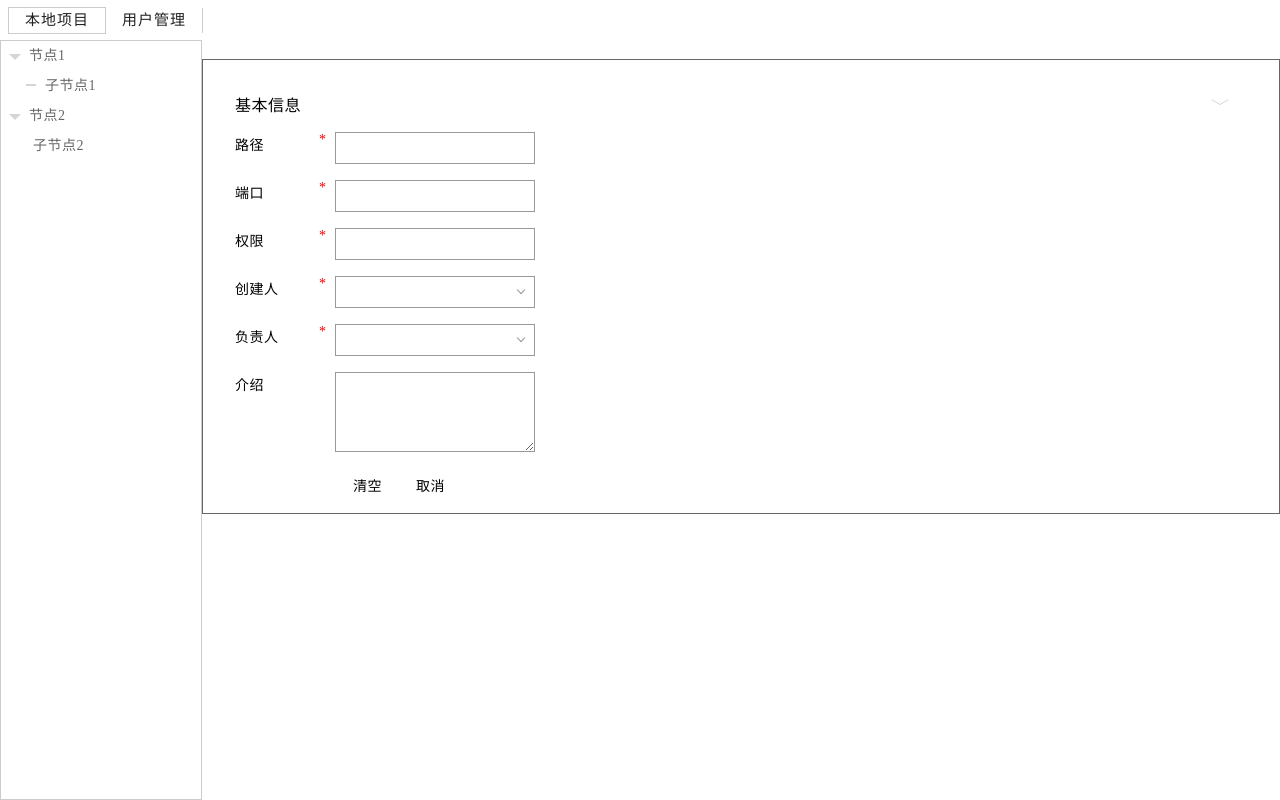
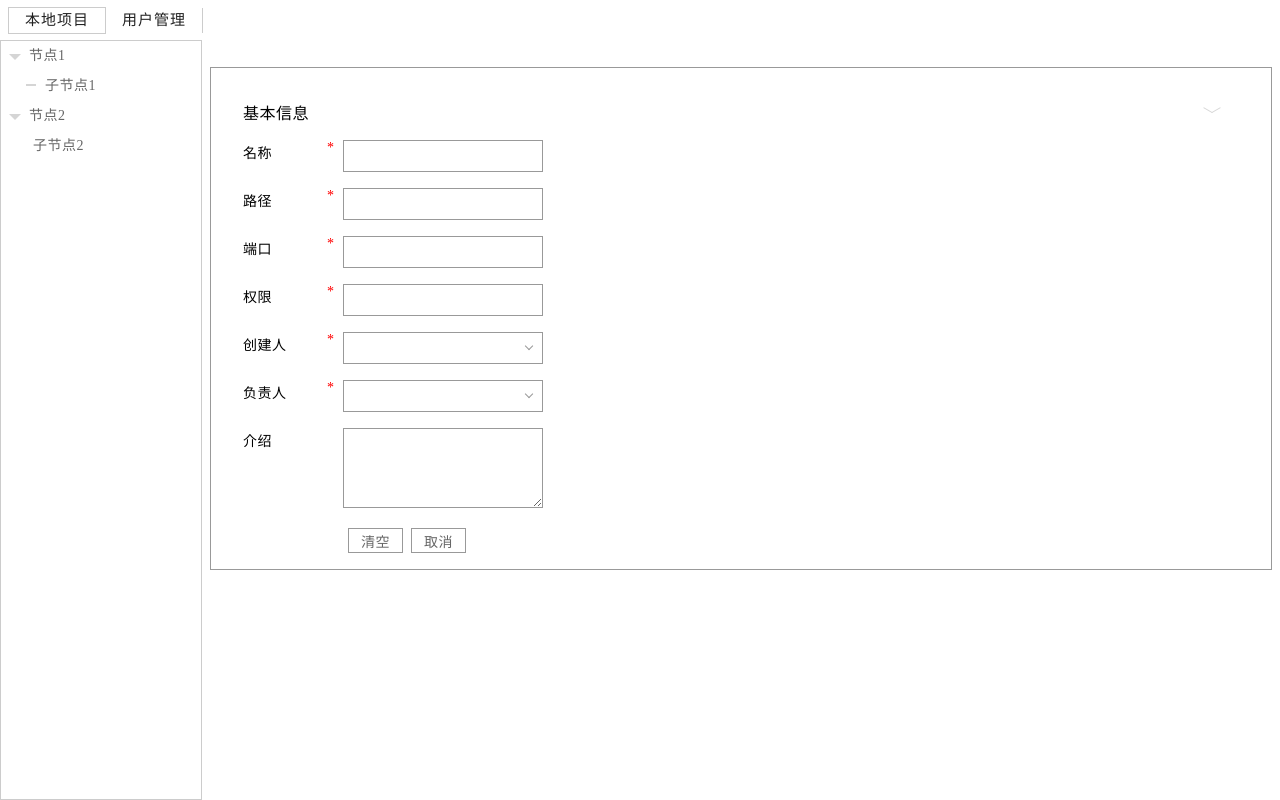
Before and after one commit to qzjgithub/angele, an Angular app: page /localPro#/localPro in a window 1280 px wide. Both pictures are taken after a click on the button "添加项目". Built offline with nearby package versions, Linux system fonts and the light colour scheme.

Commit message:
add and empty

```diff
--- a/src/app/component/baseinfo/baseinfo.component.html
+++ b/src/app/component/baseinfo/baseinfo.component.html
@@ -1,6 +1,10 @@
 <form [formGroup]="form" class="form-content">
   <h2 class="form-title">基本信息</h2>
   <ul>
+    <li>
+      <label>名称</label>
+      <com-input (backControl)="getControl($event,param['name']['name'])" [param]="param['name']"></com-input>
+    </li>
     <li>
       <label>路径</label>
       <com-input (backControl)="getControl($event,param['path']['name'])" [param]="param['path']"></com-input>
@@ -31,9 +35,13 @@
             *ngIf="form.dirty && form.touched && !form.invalid"
             class="plain border">
       保存
-    </button><button (click)="clear($event)" *ngIf="pattern==='add'">
+    </button><button (click)="clear($event)"
+                     class="plain border"
+                     *ngIf="pattern==='add'">
       清空
-    </button><button (click)="cancel($event)" *ngIf="pattern==='add'">
+    </button><button (click)="cancel($event)"
+                     class="plain border"
+                     *ngIf="pattern==='add'">
       取消
     </button><button (click)="reset($event)"
                      class="plain border"
--- a/src/app/component/baseinfo/baseinfo.component.ts
+++ b/src/app/component/baseinfo/baseinfo.component.ts
@@ -87,6 +87,10 @@ export class BaseinfoComponent implements OnInit {
    */
   setParam(){
     this.param = {};
+    this.param['name'] = {
+      name:'name',
+      type: 'input'
+    }
     this.param['path'] = {
       name:'path',
       dataType: 'path',
--- a/src/app/local-pro/local-pro.component.css
+++ b/src/app/local-pro/local-pro.component.css
@@ -1,5 +1,6 @@
 .add-frame{
   padding:16px;
-  border:1px solid #666666;
+  border:1px solid #999999;
   box-sizing: border-box;
+  margin: 8px;
 }
```
